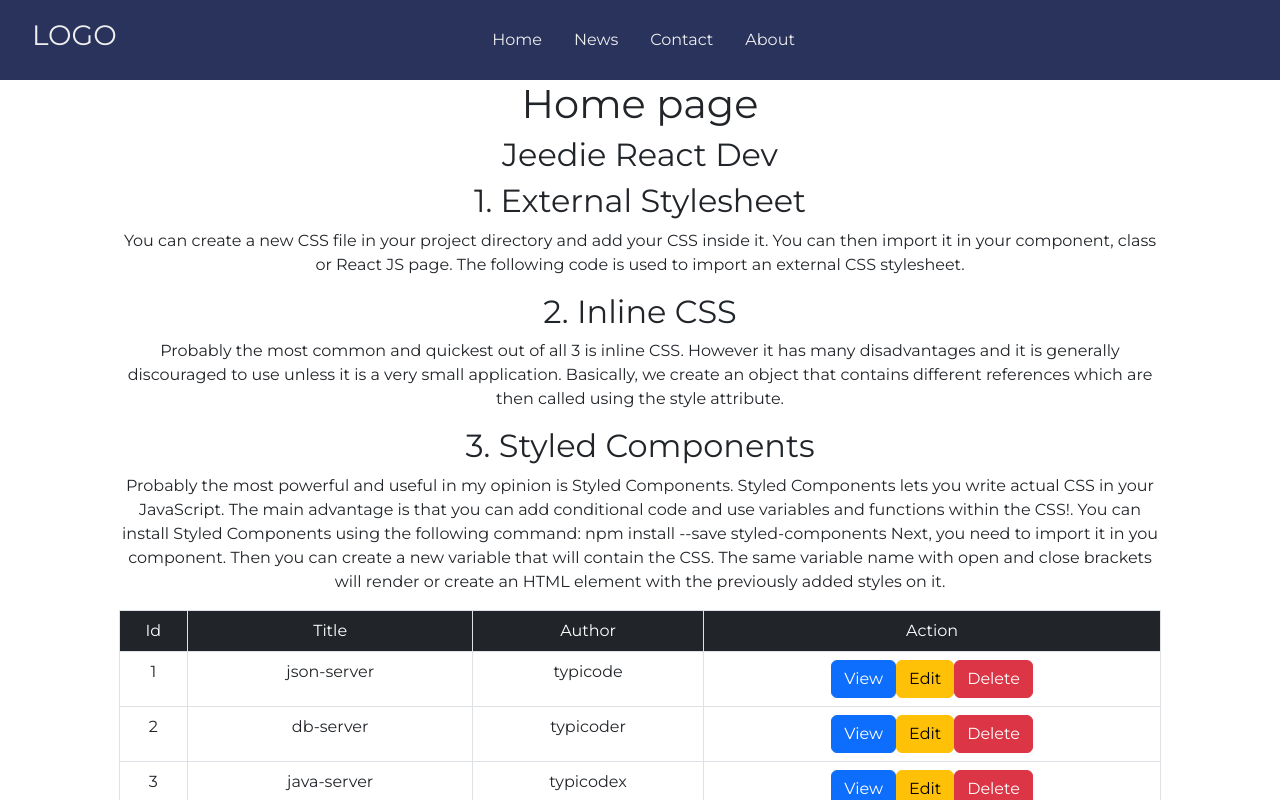
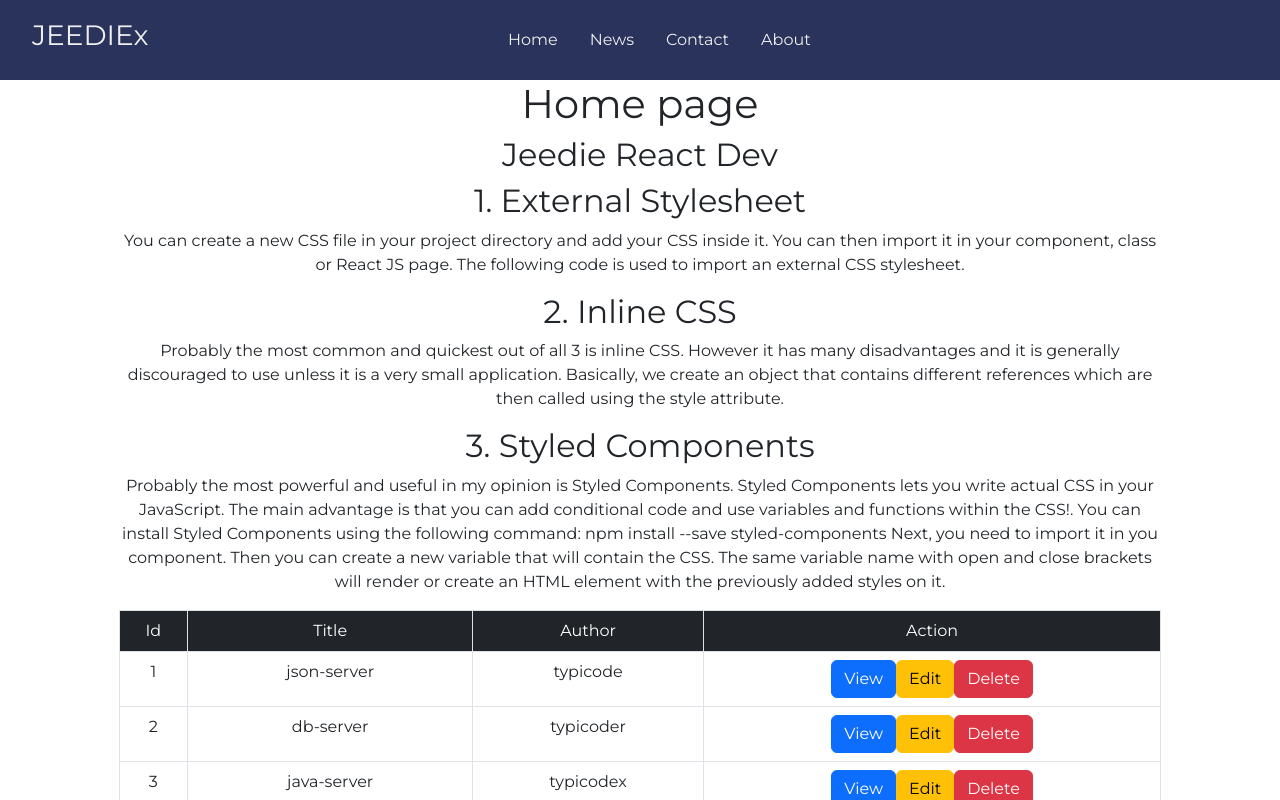
Before and after one commit to Enowizzy/react-app, a React (Create React App) app: page / in a window 1280 px wide. Shown: the top 800 px of the page. Built offline with nearby package versions, Linux system fonts and the light colour scheme; data requests are answered from the project's data file.

Commit message:
fix alignment problem

```diff
--- a/src/user/components/navbar/Navbar.js
+++ b/src/user/components/navbar/Navbar.js
@@ -14,7 +14,7 @@ const Navbar = () => {
   return (
     <div>
       <header>
-        <h3>LOGO</h3>
+        <h3>JEEDIEx</h3>
         <nav ref={navRef}>
           <Link to="/">Home</Link>
           <Link to="/news">News</Link>
```
